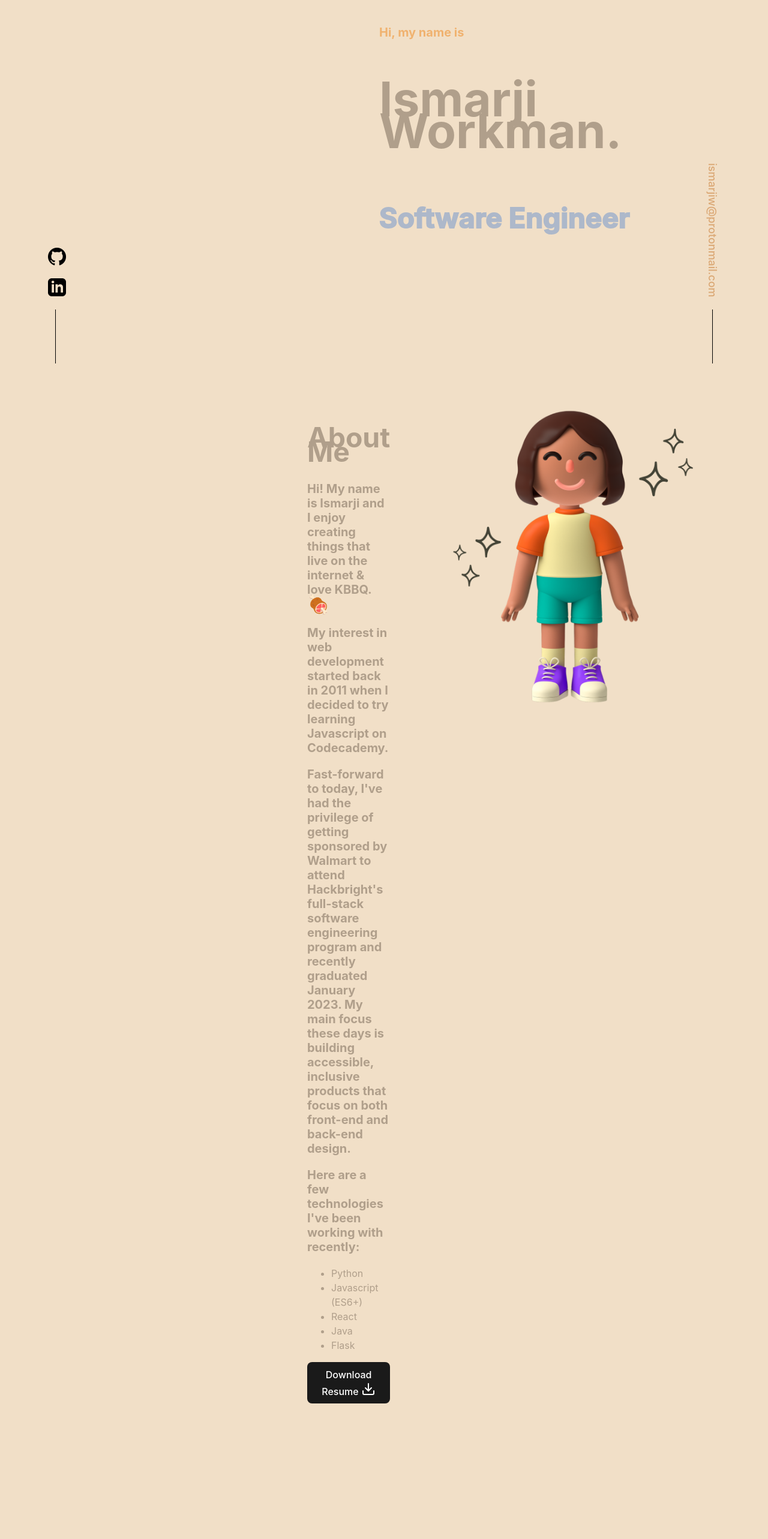
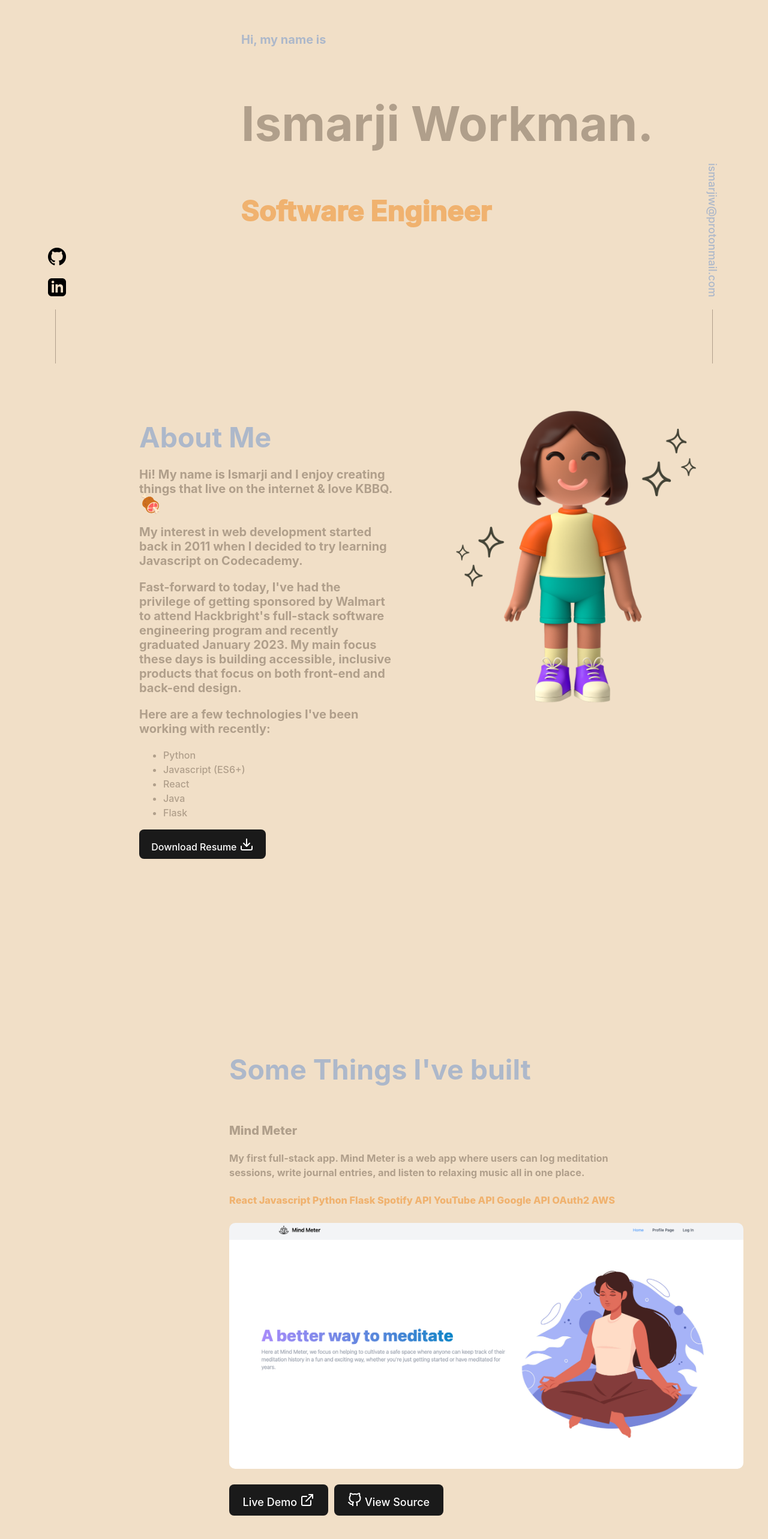
Before and after one commit to ismarjiw/portfolio, a React (Vite) app: page / in a window 1280 px wide. Shown: the part 194-2760 px from the top of the page at 60% size. Built offline with nearby package versions, Linux system fonts and the light colour scheme.

Commit message:
css styling + add project images

```diff
--- a/src/App.css
+++ b/src/App.css
@@ -56,7 +56,7 @@ nav {
     flex-direction: column;
     align-items: flex-start;
     height: 40vh;
-    margin-left: 600px;
+    margin-left: 370px;
     margin-bottom: 300px;
 }
 
@@ -70,18 +70,19 @@ nav {
 }
 
 .intro {
-  color: #f0b26f;
+  /* color: #f0b26f; */
+  color: #ADB8CA;
 }
 
 .job-title:hover {
   cursor: url('./assets/wand.png'), auto;
-  -webkit-text-fill-color: #DCE2EB
+  /* -webkit-text-fill-color: #DCE2EB */
+  -webkit-text-fill-color: #e6cbae;
 }
 
 .job-title {
-  -webkit-text-stroke: 2px #ADB8CA;
-  /* -webkit-text-fill-color: #f1dfc7; */
-  -webkit-text-fill-color: #ADB8CA;
+  -webkit-text-stroke: 2px #f0b26f;
+  -webkit-text-fill-color: #f0b26f;
 }
 
 footer {
@@ -119,7 +120,7 @@ span.food, span.peace {
     width: 1px;
     height: 90px;
     margin: 0px auto;
-    background-color: black;
+    background-color: #B09F8B;
 }
 
 .right-side {
@@ -128,6 +129,10 @@ span.food, span.peace {
   bottom: 0px;
   left: auto;
   right: 40px;
+}
+
+.right-side a {
+  color: #ADB8CA;
 }
 
 .email-wrapper {
@@ -146,7 +151,7 @@ span.food, span.peace {
   width: 1px;
   height: 90px;
   margin: 0px auto;
-  background-color: black;
+  background-color: #B09F8B;
 }
 
 .name {
@@ -157,22 +162,43 @@ span.food, span.peace {
   display: grid;
   grid-template-columns: 3fr 2fr;
   gap: 50px;
-  width: 50%;
-  margin-left: 480px;
+  width: 80%;
+  margin-left: 200px;
   margin-bottom: 300px;
+}
+
+.about-resume h2 {
+  color: #ADB8CA;
 }
 
 .projects-content {
   display: flex;
   flex-direction: column;
   gap: 20px;
-  width: 50%;
-  margin-left: 480px;
+  width: 55%;
+  margin-left: 350px;
   margin-bottom: 300px;
+}
+
+.projects-content h2 {
+  color: #ADB8CA;
+}
+
+.projects-content h3 {
+  font-weight: 850;
 }
 
 .specific-project button {
   margin-right: 10px;
+}
+
+.specific-project {
+  margin-bottom: 40px;
+}
+
+.project-stack {
+  color: #f0b26f;
+  font-weight: 800;
 }
 
 .contact-form {
@@ -180,7 +206,7 @@ span.food, span.peace {
     flex-direction: column;
     gap: 5px;
     width: 55%;
-    margin-left: 480px;
+    margin-left: 350px;
     margin-bottom: 150px;
 }
 
@@ -192,3 +218,15 @@ span.food, span.peace {
 .contact-form button {
   width: 30%;
 }
+
+.contact-form h2 {
+  color: #ADB8CA;
+}
+
+.project-image {
+  height: 410px;
+  width: auto;
+  margin-top: 5px;
+  margin-bottom: 20px;
+  border-radius: 10px;
+}
--- a/src/Components/Project.jsx
+++ b/src/Components/Project.jsx
@@ -5,7 +5,8 @@ export default function project(props) {
         <div className="specific-project">
             <h3>{props.name}</h3>
             <h4>{props.description}</h4>
-            <h4>{props.stack}</h4>
+            <h4 className="project-stack">{props.stack}</h4>
+            <img className="project-image" src={props.image} />
                 <a href={props.demo}>
                     <button>Live Demo <svg xmlns="http://www.w3.org/2000/svg" width="24" height="24" viewBox="0 0 24 20" fill="none" stroke="currentColor" stroke-width="2" stroke-linecap="round" stroke-linejoin="round" class="feather feather-external-link"><path d="M18 13v6a2 2 0 0 1-2 2H5a2 2 0 0 1-2-2V8a2 2 0 0 1 2-2h6"></path><polyline points="15 3 21 3 21 9"></polyline><line x1="10" y1="14" x2="21" y2="3"></line></svg></button>
                 </a>
--- a/src/Components/Projects.jsx
+++ b/src/Components/Projects.jsx
@@ -1,16 +1,19 @@
 import React from 'react'
 import Project from "./Project"
+import meme from '../assets/meme.png'
+import mindmeter from '../assets/mindmeter.png'
 
 export default function projects() {
     return (
         <div className="projects-content" id='projects'>
-            <h1>Some Things I've built</h1>
+            <h2>Some Things I've built</h2>
             <Project
                 name="Mind Meter"
                 description="My first full-stack app. Mind Meter is a web app where users can log meditation sessions, write journal entries, and listen to relaxing music all in one place."
                 stack="React Javascript Python Flask Spotify API YouTube API Google API OAuth2 AWS"
                 demo="http://meetmindmeter.com/"
                 code="https://github.com/ismarjiw/Mind-Meter"
+                image={mindmeter}
             />
             <Project
                 name="Let me meme it for you"
@@ -18,6 +21,7 @@ export default function projects() {
                 stack="Javascript React HTML CSS Netlify"
                 demo="https://sprightly-blancmange-e1b620.netlify.app/"
                 code="https://github.com/ismarjiw/meme-generator"
+                image={meme}
             />
         </div>
     )
--- a/src/index.css
+++ b/src/index.css
@@ -5,7 +5,6 @@
   font-weight: 400;
 
   color-scheme: light;
-  /* color: rgba(255, 255, 255, 0.87); */
   color: #B09F8B;
   background-color: #f1dfc7;
 
@@ -19,12 +18,15 @@
 a {
   font-weight: 500;
   font-size: large;
-  /* color: #fefefe; */
-  color: #dba875;
+  color: #B09F8B;
   text-decoration: inherit;
 }
 a:hover {
   color: #e3a63c;
+}
+
+li {
+  font-weight: 500;
 }
 
 body {
```
Also changed, not shown: src/assets/meme.png (added), src/assets/mindmeter.png (added).
